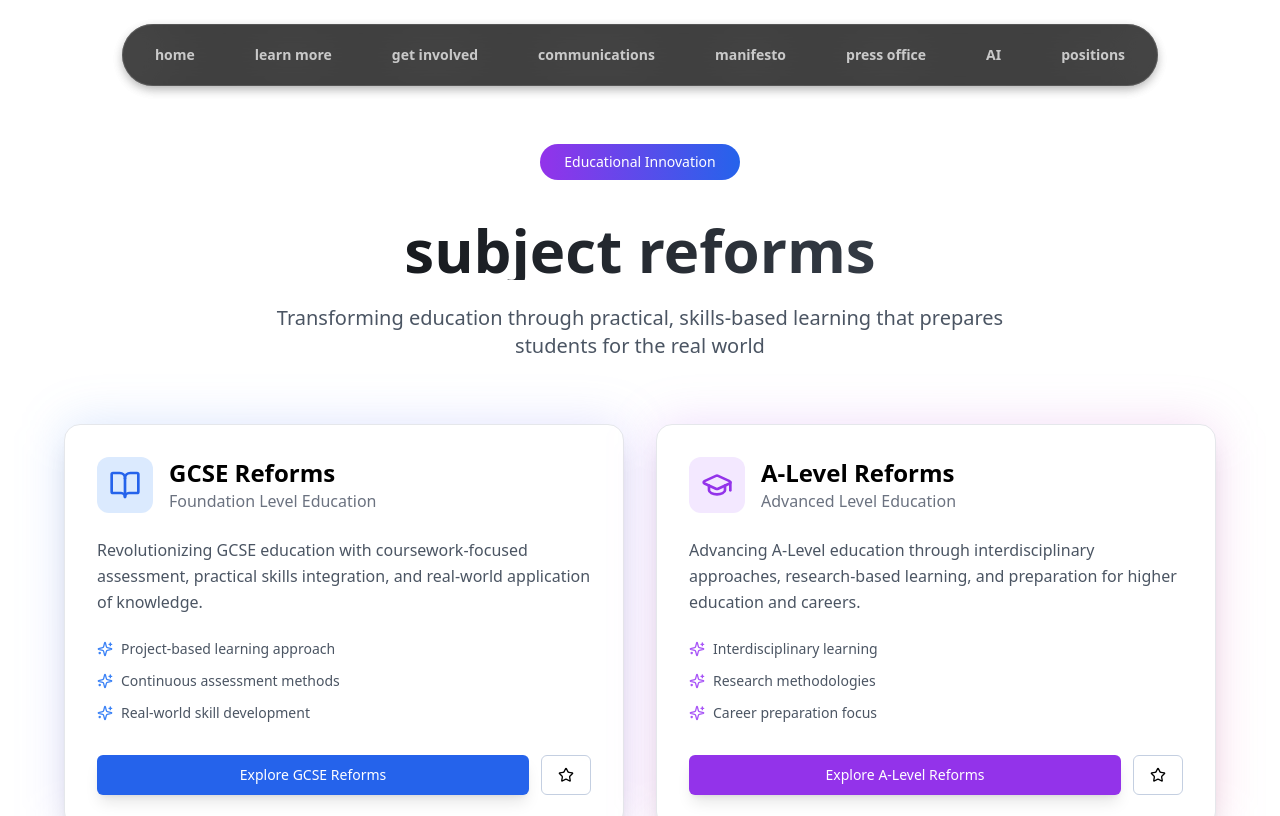
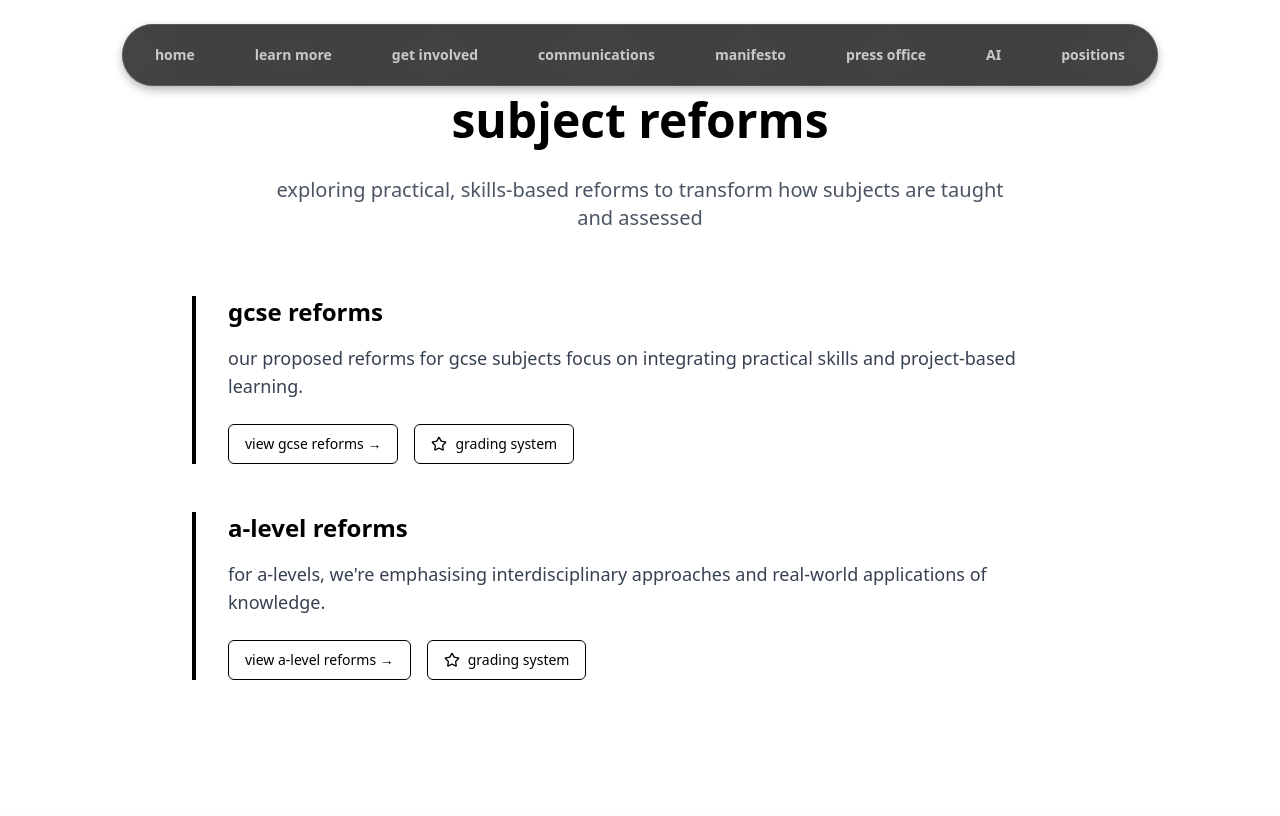
Before and after one commit to theonewithpooh-bear/mors, a React (Vite) app: page /subject-reforms in a window 1280 px wide. Shown: the top 816 px of the page. Built offline with nearby package versions, Linux system fonts and the light colour scheme.

Commit message:
Revert Subject Reforms redesign
Reverted the redesign of the Subject Reforms page to its previous state, as it did not match the website's design scheme.

```diff
--- a/src/pages/SubjectReforms.jsx
+++ b/src/pages/SubjectReforms.jsx
@@ -1,8 +1,7 @@
 import React, { useState } from 'react';
 import { motion, AnimatePresence } from 'framer-motion';
-import { ArrowLeft, BookOpen, GraduationCap, Star, Sparkles } from 'lucide-react';
+import { ArrowLeft, Star } from 'lucide-react';
 import { Button } from "@/components/ui/button";
-import { Badge } from "@/components/ui/badge";
 import Header from '../components/Header';
 import { gcseSubjects, aLevelSubjects } from '../data/subjectData';
 import GradingSystemModal from '../components/subject-reforms/GradingSystemModal';
@@ -39,7 +38,7 @@ const SubjectReforms = () => {
     <div className="min-h-screen bg-white text-black">
       <Header />
 
-      <main className="pt-20">
+      <main className="container mx-auto px-4 py-24">
         <AnimatePresence mode="wait">
           {!activeReform ? (
             <motion.div
@@ -48,153 +47,63 @@ const SubjectReforms = () => {
               animate={{ opacity: 1, y: 0 }}
               exit={{ opacity: 0, y: -20 }}
               transition={{ duration: 0.6 }}
-              className="container mx-auto px-4 py-16"
+              className="max-w-4xl mx-auto"
             >
-              {/* Hero Section */}
-              <div className="text-center mb-16">
-                <motion.div
-                  initial={{ opacity: 0, y: 30 }}
-                  animate={{ opacity: 1, y: 0 }}
-                  transition={{ delay: 0.2, duration: 0.8 }}
-                  className="mb-6"
+              <h1 className="text-5xl font-bold mb-8 text-center">subject reforms</h1>
+              <p className="text-xl text-gray-600 text-center mb-16 max-w-3xl mx-auto">
+                exploring practical, skills-based reforms to transform how subjects are taught and assessed
+              </p>
+
+              <div className="space-y-12">
+                <div className="prose max-w-none">
+                  <div className="border-l-4 border-black pl-8 mb-12">
+                    <h2 className="text-2xl font-bold mb-4">gcse reforms</h2>
+                    <p className="text-lg text-gray-700 mb-6">
+                      our proposed reforms for gcse subjects focus on integrating practical skills and project-based learning.
+                    </p>
+                    <div className="flex gap-4">
+                      <Button
+                        onClick={() => handleViewReforms('gcse')}
+                        variant="outline"
+                        className="text-black border-black hover:bg-black hover:text-white"
                       >
-                  <Badge className="mb-4 bg-gradient-to-r from-purple-600 to-blue-600 text-white border-0 px-6 py-2 text-sm font-medium">
-                    Educational Innovation
-                  </Badge>
-                </motion.div>
-
-                <motion.h1
-                  initial={{ opacity: 0, y: 30 }}
-                  animate={{ opacity: 1, y: 0 }}
-                  transition={{ delay: 0.3, duration: 0.8 }}
-                  className="text-5xl md:text-6xl font-bold mb-6 bg-gradient-to-r from-black to-gray-600 bg-clip-text text-transparent"
+                        view gcse reforms →
+                      </Button>
+                      <Button
+                        variant="outline"
+                        className="text-black border-black hover:bg-black hover:text-white"
+                        onClick={() => handleGradingSystemClick('gcse')}
                       >
-                  subject reforms
-                </motion.h1>
-
-                <motion.p
-                  initial={{ opacity: 0, y: 30 }}
-                  animate={{ opacity: 1, y: 0 }}
-                  transition={{ delay: 0.4, duration: 0.8 }}
-                  className="text-xl text-gray-600 max-w-3xl mx-auto mb-8"
-                >
-                  Transforming education through practical, skills-based learning that prepares students for the real world
-                </motion.p>
-              </div>
-
-              {/* Reform Categories */}
-              <div className="grid grid-cols-1 lg:grid-cols-2 gap-8 max-w-6xl mx-auto">
-                {/* GCSE Reforms */}
-                <motion.div
-                  initial={{ opacity: 0, x: -50 }}
-                  animate={{ opacity: 1, x: 0 }}
-                  transition={{ delay: 0.5, duration: 0.8 }}
-                  className="group relative"
-                >
-                  <div className="absolute inset-0 bg-gradient-to-br from-blue-500/20 to-purple-500/20 rounded-2xl blur-xl group-hover:blur-2xl transition-all duration-500" />
-                  <div className="relative bg-white border border-gray-200 rounded-2xl p-8 shadow-xl hover:shadow-2xl transition-all duration-500 group-hover:-translate-y-2">
-                    <div className="flex items-center mb-6">
-                      <div className="p-3 bg-blue-100 rounded-xl mr-4">
-                        <BookOpen className="w-8 h-8 text-blue-600" />
-                      </div>
-                      <div>
-                        <h2 className="text-2xl font-bold text-black">GCSE Reforms</h2>
-                        <p className="text-gray-500">Foundation Level Education</p>
+                        <Star className="w-4 h-4 mr-2" />
+                        grading system
+                      </Button>
                     </div>
                   </div>
 
-                    <p className="text-gray-600 mb-6 leading-relaxed">
-                      Revolutionizing GCSE education with coursework-focused assessment, practical skills integration, and real-world application of knowledge.
+                  <div className="border-l-4 border-black pl-8">
+                    <h2 className="text-2xl font-bold mb-4">a-level reforms</h2>
+                    <p className="text-lg text-gray-700 mb-6">
+                      for a-levels, we're emphasising interdisciplinary approaches and real-world applications of knowledge.
                     </p>
-
-                    <div className="space-y-3 mb-8">
-                      <div className="flex items-center text-sm text-gray-600">
-                        <Sparkles className="w-4 h-4 mr-2 text-blue-500" />
-                        Project-based learning approach
-                      </div>
-                      <div className="flex items-center text-sm text-gray-600">
-                        <Sparkles className="w-4 h-4 mr-2 text-blue-500" />
-                        Continuous assessment methods
-                      </div>
-                      <div className="flex items-center text-sm text-gray-600">
-                        <Sparkles className="w-4 h-4 mr-2 text-blue-500" />
-                        Real-world skill development
-                      </div>
-                    </div>
-
-                    <div className="flex gap-3">
+                    <div className="flex gap-4">
                       <Button
-                        onClick={() => handleViewReforms('gcse')}
-                        className="flex-1 bg-blue-600 hover:bg-blue-700 text-white shadow-lg"
+                        onClick={() => handleViewReforms('alevel')}
+                        variant="outline"
+                        className="text-black border-black hover:bg-black hover:text-white"
                       >
-                        Explore GCSE Reforms
+                        view a-level reforms →
                       </Button>
                       <Button
                         variant="outline"
-                        className="px-4"
-                        onClick={() => handleGradingSystemClick('gcse')}
+                        className="text-black border-black hover:bg-black hover:text-white"
+                        onClick={() => handleGradingSystemClick('a-level')}
                       >
-                        <Star className="w-4 h-4" />
+                        <Star className="w-4 h-4 mr-2" />
+                        grading system
                       </Button>
                     </div>
                   </div>
-                </motion.div>
-
-                {/* A-Level Reforms */}
-                <motion.div
-                  initial={{ opacity: 0, x: 50 }}
-                  animate={{ opacity: 1, x: 0 }}
-                  transition={{ delay: 0.6, duration: 0.8 }}
-                  className="group relative"
-                >
-                  <div className="absolute inset-0 bg-gradient-to-br from-purple-500/20 to-pink-500/20 rounded-2xl blur-xl group-hover:blur-2xl transition-all duration-500" />
-                  <div className="relative bg-white border border-gray-200 rounded-2xl p-8 shadow-xl hover:shadow-2xl transition-all duration-500 group-hover:-translate-y-2">
-                    <div className="flex items-center mb-6">
-                      <div className="p-3 bg-purple-100 rounded-xl mr-4">
-                        <GraduationCap className="w-8 h-8 text-purple-600" />
                 </div>
-                      <div>
-                        <h2 className="text-2xl font-bold text-black">A-Level Reforms</h2>
-                        <p className="text-gray-500">Advanced Level Education</p>
-                      </div>
-                    </div>
-
-                    <p className="text-gray-600 mb-6 leading-relaxed">
-                      Advancing A-Level education through interdisciplinary approaches, research-based learning, and preparation for higher education and careers.
-                    </p>
-
-                    <div className="space-y-3 mb-8">
-                      <div className="flex items-center text-sm text-gray-600">
-                        <Sparkles className="w-4 h-4 mr-2 text-purple-500" />
-                        Interdisciplinary learning
-                      </div>
-                      <div className="flex items-center text-sm text-gray-600">
-                        <Sparkles className="w-4 h-4 mr-2 text-purple-500" />
-                        Research methodologies
-                      </div>
-                      <div className="flex items-center text-sm text-gray-600">
-                        <Sparkles className="w-4 h-4 mr-2 text-purple-500" />
-                        Career preparation focus
-                      </div>
-                    </div>
-
-                    <div className="flex gap-3">
-                      <Button
-                        onClick={() => handleViewReforms('alevel')}
-                        className="flex-1 bg-purple-600 hover:bg-purple-700 text-white shadow-lg"
-                      >
-                        Explore A-Level Reforms
-                      </Button>
-                      <Button
-                        variant="outline"
-                        className="px-4"
-                        onClick={() => handleGradingSystemClick('a-level')}
-                      >
-                        <Star className="w-4 h-4" />
-                      </Button>
-                    </div>
-                  </div>
-                </motion.div>
               </div>
             </motion.div>
           ) : !selectedSubject ? (
@@ -204,47 +113,44 @@ const SubjectReforms = () => {
               animate={{ opacity: 1, y: 0 }}
               exit={{ opacity: 0, y: -20 }}
               transition={{ duration: 0.6 }}
-              className="container mx-auto px-4 py-16"
+              className="max-w-6xl mx-auto"
             >
-              <div className="mb-8">
               <Button
                 variant="ghost"
                 onClick={handleBack}
-                  className="mb-6 text-gray-600 hover:text-black"
+                className="mb-8 text-gray-600 hover:text-black"
               >
                 <ArrowLeft className="w-4 h-4 mr-2" />
-                  Back to reforms overview
+                back to reforms overview
               </Button>
 
-                <h1 className="text-4xl md:text-5xl font-bold mb-4 bg-gradient-to-r from-black to-gray-600 bg-clip-text text-transparent">
-                  {activeReform === 'gcse' ? 'GCSE' : 'A-Level'} Subject Reforms
+              <h1 className="text-4xl font-bold mb-4">
+                {activeReform === 'gcse' ? 'gcse' : 'a-level'} subject reforms
               </h1>
-                <p className="text-xl text-gray-600 max-w-3xl">
-                  Select a subject to explore our proposed reforms and improvements
+              <p className="text-xl text-gray-600 mb-12">
+                select a subject to explore our proposed reforms and improvements
               </p>
-              </div>
 
-              <div className="grid grid-cols-1 sm:grid-cols-2 lg:grid-cols-3 xl:grid-cols-4 gap-6">
+              <div className="grid grid-cols-1 sm:grid-cols-2 lg:grid-cols-3 gap-6">
                 {(activeReform === 'gcse' ? gcseSubjects : aLevelSubjects).map((subject, index) => (
                   <motion.div
                     key={subject.name}
                     initial={{ opacity: 0, y: 20 }}
                     animate={{ opacity: 1, y: 0 }}
                     transition={{ delay: index * 0.05, duration: 0.5 }}
-                    whileHover={{ y: -5 }}
-                    className="bg-white border border-gray-200 rounded-xl p-6 shadow-lg hover:shadow-xl transition-all duration-300 cursor-pointer group"
+                    className="border border-gray-200 p-6 hover:border-black transition-colors cursor-pointer group"
                     onClick={() => handleSubjectClick(subject.name)}
                   >
-                    <div className="flex items-center mb-4">
-                      <div className="p-3 bg-gray-100 rounded-lg mr-3 group-hover:bg-blue-100 transition-colors">
-                        {subject.icon && <subject.icon className="w-6 h-6 text-gray-600 group-hover:text-blue-600 transition-colors" />}
+                    <div className="flex items-center space-x-4">
+                      <div className="text-gray-600 group-hover:text-black transition-colors">
+                        {subject.icon && <subject.icon className="w-6 h-6" />}
                       </div>
-                      <div className="flex-1">
-                        <h3 className="font-semibold text-black capitalize group-hover:text-blue-600 transition-colors">
+                      <div>
+                        <h3 className="font-semibold text-black capitalize group-hover:underline">
                           {subject.name}
                         </h3>
-                        <p className="text-sm text-gray-500">
-                          View reforms
+                        <p className="text-sm text-gray-600">
+                          view reforms
                         </p>
                       </div>
                     </div>
@@ -259,117 +165,78 @@ const SubjectReforms = () => {
               animate={{ opacity: 1, y: 0 }}
               exit={{ opacity: 0, y: -20 }}
               transition={{ duration: 0.6 }}
-              className="container mx-auto px-4 py-16"
+              className="max-w-4xl mx-auto"
             >
               <Button
                 variant="ghost"
                 onClick={handleBack}
-                className="mb-6 text-gray-600 hover:text-black"
+                className="mb-8 text-gray-600 hover:text-black"
               >
                 <ArrowLeft className="w-4 h-4 mr-2" />
-                Back to subjects
+                back to subjects
               </Button>
 
-              <div className="max-w-4xl mx-auto">
               <div className="mb-8">
-                  <Badge className="mb-4 bg-blue-100 text-blue-800 border-blue-200">
-                    {activeReform === 'gcse' ? 'GCSE' : 'A-Level'} Reform
-                  </Badge>
-                  <h1 className="text-4xl md:text-5xl font-bold mb-4 bg-gradient-to-r from-black to-gray-600 bg-clip-text text-transparent capitalize">
+                <p className="text-sm text-gray-600 uppercase tracking-wide mb-2">
+                  {activeReform === 'gcse' ? 'gcse' : 'a-level'} reform
+                </p>
+                <h1 className="text-4xl font-bold mb-4 capitalize">
                   {selectedSubject}
                 </h1>
               </div>
 
-                <div className="bg-white border border-gray-200 rounded-2xl p-8 shadow-lg">
               {selectedSubject === "english language" && activeReform === 'gcse' ? (
-                    <div className="space-y-8">
-                      <div>
-                        <h2 className="text-2xl font-bold mb-6 text-black">
-                          M.O.R.S. Proposed Reforms for GCSE English Language
+                <div className="prose max-w-none">
+                  <div className="border-l-4 border-black pl-8 mb-12">
+                    <h2 className="text-2xl font-bold mb-6">
+                      m.o.r.s. proposes the following reforms to the gcse english language course:
                     </h2>
 
-                        <div className="space-y-6">
-                          {[
-                            {
-                              title: "Shift to Coursework-Focused Assessment",
-                              description: "Replace final exams with ongoing coursework, mirroring real-world writing processes."
-                            },
-                            {
-                              title: "Textual Analysis Through Continuous Coursework",
-                              description: "Evolve reading assessments to ongoing coursework, analysing texts throughout the year."
-                            },
-                            {
-                              title: "Integration of Spoken Language Endorsement",
-                              description: "Make spoken language an integral part of coursework with multiple presentations."
-                            },
-                            {
-                              title: "Ongoing Reform Flexibility",
-                              description: "Regular review and adjustment of reforms to ensure relevance and effectiveness."
-                            }
-                          ].map((reform, index) => (
-                            <motion.div
-                              key={index}
-                              initial={{ opacity: 0, x: -20 }}
-                              animate={{ opacity: 1, x: 0 }}
-                              transition={{ delay: index * 0.1, duration: 0.5 }}
-                              className="flex items-start space-x-4 p-4 bg-blue-50 rounded-xl"
-                            >
-                              <div className="w-8 h-8 bg-blue-600 text-white rounded-full flex items-center justify-center font-bold text-sm flex-shrink-0">
-                                {index + 1}
-                              </div>
-                              <div>
-                                <h3 className="font-semibold text-black mb-2">{reform.title}</h3>
-                                <p className="text-gray-600">{reform.description}</p>
-                              </div>
-                            </motion.div>
-                          ))}
-                        </div>
+                    <ol className="list-decimal list-inside space-y-6 text-lg">
+                      <li>
+                        <strong>shift to coursework-focused assessment:</strong>
+                        <p className="mt-2 text-gray-700">replace final exams with ongoing coursework, mirroring real-world writing processes.</p>
+                      </li>
+                      <li>
+                        <strong>textual analysis through continuous coursework:</strong>
+                        <p className="mt-2 text-gray-700">evolve reading assessments to ongoing coursework, analysing texts throughout the year.</p>
+                      </li>
+                      <li>
+                        <strong>integration of spoken language endorsement:</strong>
+                        <p className="mt-2 text-gray-700">make spoken language an integral part of coursework with multiple presentations.</p>
+                      </li>
+                      <li>
+                        <strong>ongoing reform flexibility:</strong>
+                        <p className="mt-2 text-gray-700">regular review and adjustment of reforms to ensure relevance and effectiveness.</p>
+                      </li>
+                    </ol>
                   </div>
 
-                      <div className="border-t border-gray-200 pt-8">
-                        <h3 className="text-xl font-bold mb-6 text-black">Critical Questions & Solutions</h3>
-                        <div className="space-y-6">
-                          {[
-                            {
-                              question: "Will continuous coursework assessments put undue pressure on students?",
-                              answer: "M.O.R.S. proposes a flexible deadline system to manage workload and stress."
-                            },
-                            {
-                              question: "Could removing exams undermine assessment of working under pressure?",
-                              answer: "Timed, in-class assessments would be incorporated to simulate pressure scenarios."
-                            },
-                            {
-                              question: "How to ensure consistency in grading with coursework?",
-                              answer: "Clear, standardised marking criteria and regular external moderation would be implemented."
-                            }
-                          ].map((item, index) => (
-                            <motion.div
-                              key={index}
-                              initial={{ opacity: 0, y: 20 }}
-                              animate={{ opacity: 1, y: 0 }}
-                              transition={{ delay: (index + 4) * 0.1, duration: 0.5 }}
-                              className="bg-gray-50 rounded-xl p-6"
-                            >
-                              <h4 className="font-semibold text-black mb-3">Q: {item.question}</h4>
-                              <p className="text-gray-600">A: {item.answer}</p>
-                            </motion.div>
-                          ))}
-                        </div>
+                  <div className="border-l-4 border-black pl-8">
+                    <h3 className="text-2xl font-bold mb-6">critical questions:</h3>
+                    <ol className="list-decimal list-inside space-y-6 text-lg">
+                      <li>
+                        <strong>will continuous coursework assessments put undue pressure on students?</strong>
+                        <p className="mt-2 text-gray-700">m.o.r.s. proposes a flexible deadline system to manage workload and stress.</p>
+                      </li>
+                      <li>
+                        <strong>could removing exams undermine assessment of working under pressure?</strong>
+                        <p className="mt-2 text-gray-700">timed, in-class assessments would be incorporated to simulate pressure scenarios.</p>
+                      </li>
+                      <li>
+                        <strong>how to ensure consistency in grading with coursework?</strong>
+                        <p className="mt-2 text-gray-700">clear, standardised marking criteria and regular external moderation would be implemented.</p>
+                      </li>
+                    </ol>
                   </div>
                 </div>
               ) : (
-                    <div className="text-center py-12">
-                      <div className="w-24 h-24 bg-gray-100 rounded-full flex items-center justify-center mx-auto mb-6">
-                        <BookOpen className="w-12 h-12 text-gray-400" />
-                      </div>
-                      <h3 className="text-xl font-semibold mb-4 text-black">Reforms Coming Soon</h3>
-                      <p className="text-gray-600 max-w-md mx-auto">
-                        No specific reforms have been uploaded for {selectedSubject} yet. Check back later for updates on our proposed changes to this subject.
+                <div className="border-l-4 border-gray-300 pl-8">
+                  <p className="text-lg text-gray-600">
+                    no specific reforms have been uploaded for {selectedSubject} yet. check back later for updates.
                   </p>
                 </div>
               )}
-                </div>
-              </div>
             </motion.div>
           )}
         </AnimatePresence>
```
Lines whose indentation alone changed are shown as unchanged.
